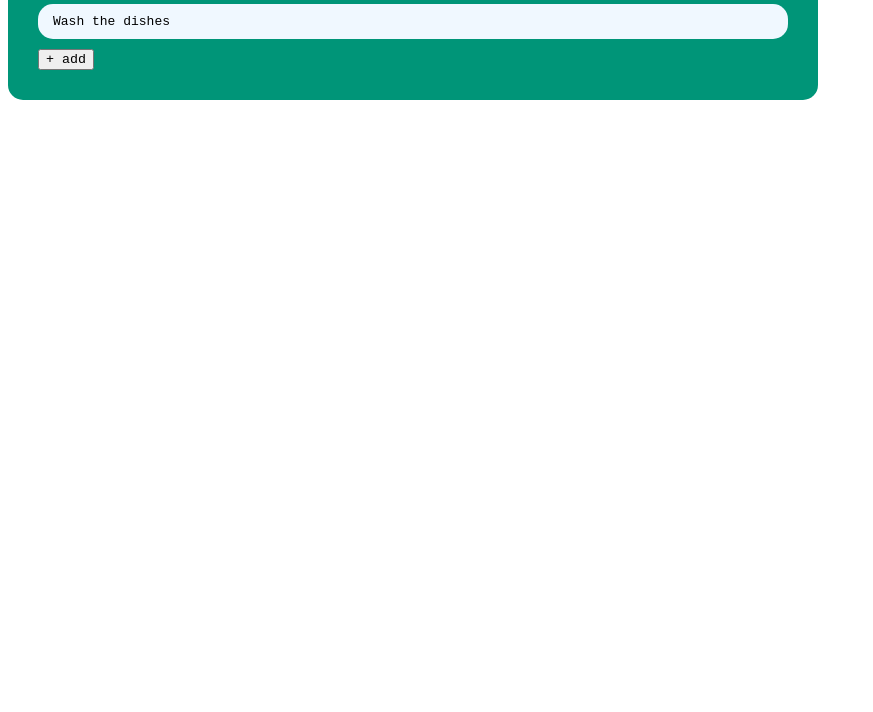
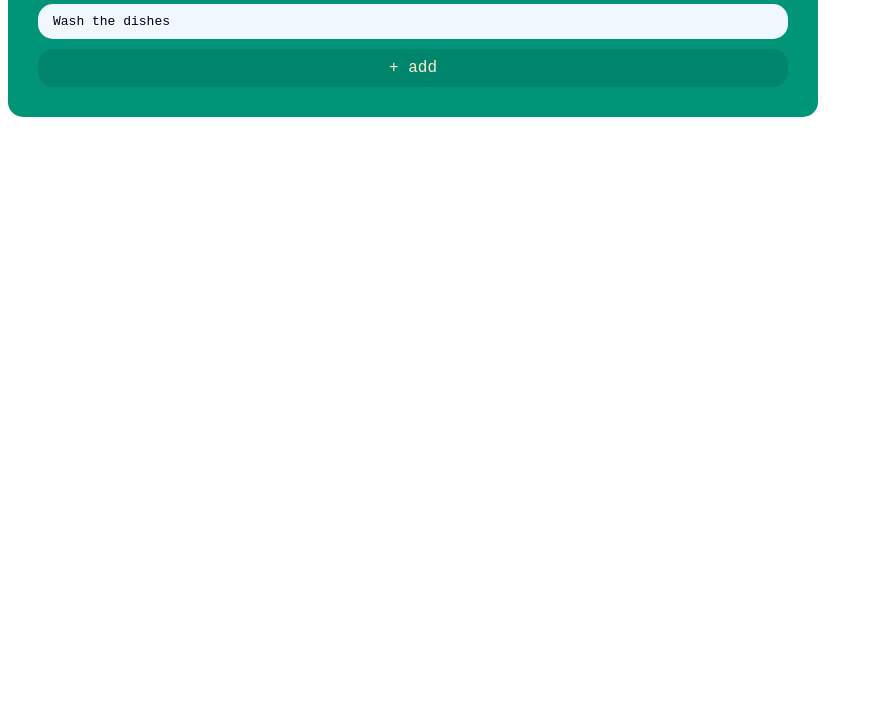
Before and after one commit to Josh-Darling13/vanban, a plain HTML site: page index.html in a window 1280 px wide. Shown: the part 88-800 px from the top of the page, without its empty margins (0-873 px from the left). Drawn offline with Linux system fonts and the light colour scheme.

Commit message:
styled add button

```diff
--- a/css/main.css
+++ b/css/main.css
@@ -42,3 +42,14 @@
     height: 25px;
     background-color: rgba(0,0,0, 0.25);
 }
+
+.kanban__add-item{
+    width: 100%;
+    padding: 10px 0;
+    font-size: 16px;
+    color: blanchedalmond;
+    background: rgba(0,0,0, 0.1);
+    border: none;
+    border-radius: 15px;
+    cursor: pointer;
+}
```
